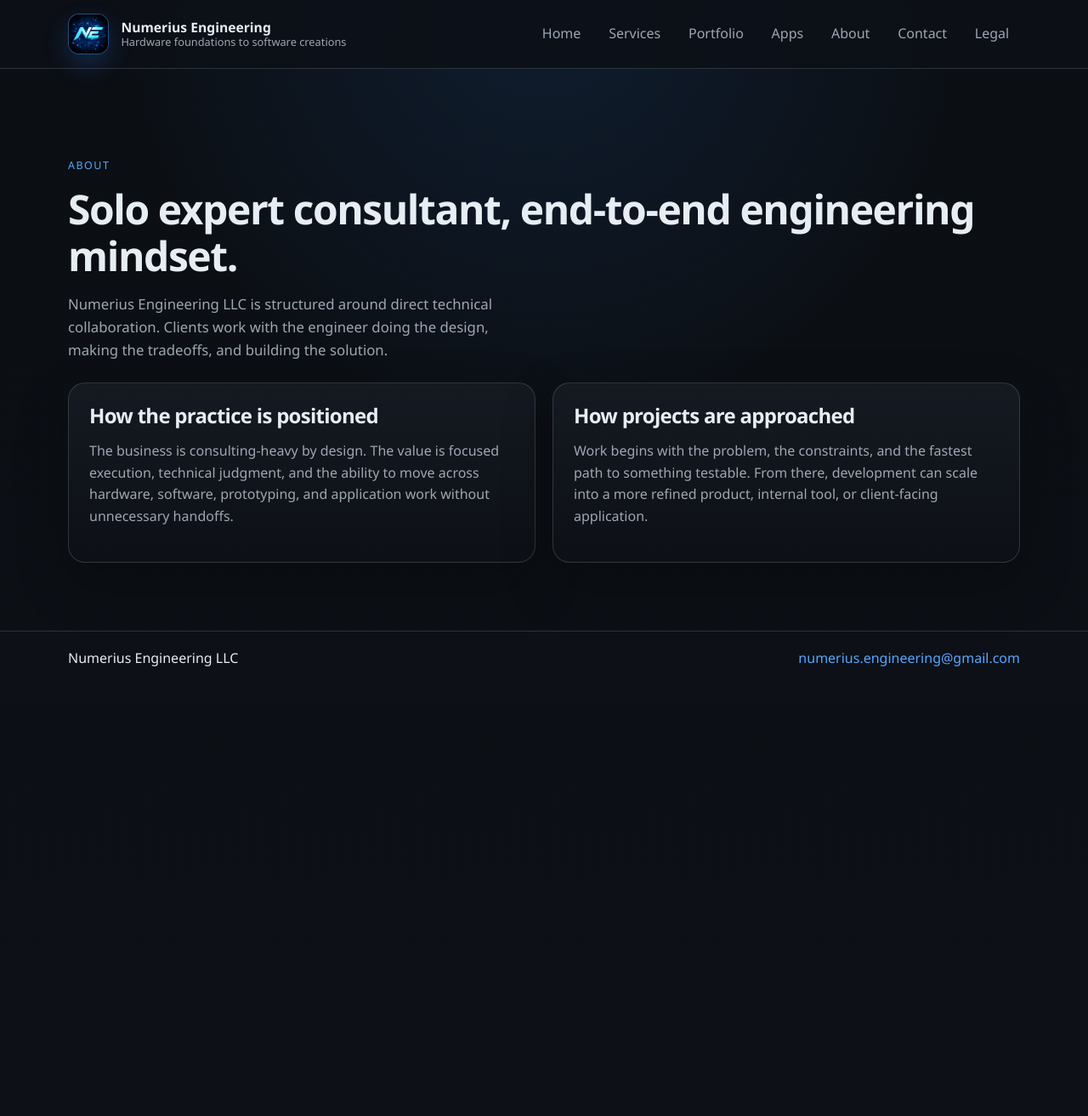
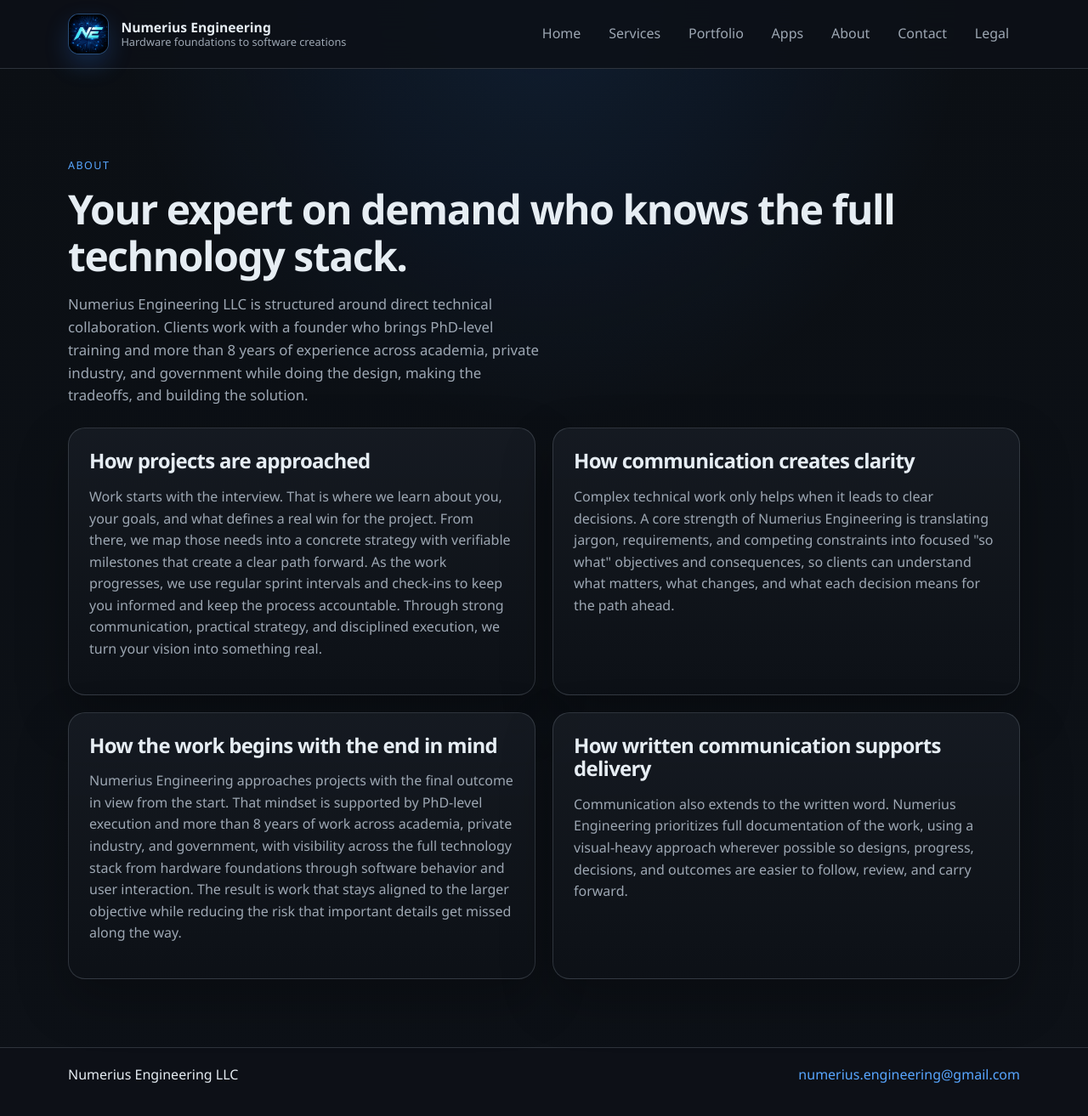
Before and after one commit to numerius-engineering/web, a Jekyll site: the page built from about.md, in a window 1280 px wide and 1318 px high. Shown: the top 1313 px of the window at 85% size. Built offline with Jekyll 4.4.1, drawn with Linux system fonts in a browser that asks for light colours.

Commit message:
Refine about page and add advanced platforms

```diff
--- a/about.md
+++ b/about.md
@@ -5,17 +5,25 @@ description: About Numerius Engineering and its consulting-led approach.
 
 <section class="page-header">
   <p class="eyebrow">About</p>
-  <h1>Solo expert consultant, end-to-end engineering mindset.</h1>
-  <p class="lead">Numerius Engineering LLC is structured around direct technical collaboration. Clients work with the engineer doing the design, making the tradeoffs, and building the solution.</p>
+  <h1>Your expert on demand who knows the full technology stack.</h1>
+  <p class="lead">Numerius Engineering LLC is structured around direct technical collaboration. Clients work with a founder who brings PhD-level training and more than 8 years of experience across academia, private industry, and government while doing the design, making the tradeoffs, and building the solution.</p>
 </section>
 
 <section class="section-grid">
   <article class="content-block">
-    <h2>How the practice is positioned</h2>
-    <p>The business is consulting-heavy by design. The value is focused execution, technical judgment, and the ability to move across hardware, software, prototyping, and application work without unnecessary handoffs.</p>
+    <h2>How projects are approached</h2>
+    <p>Work starts with the interview. That is where we learn about you, your goals, and what defines a real win for the project. From there, we map those needs into a concrete strategy with verifiable milestones that create a clear path forward. As the work progresses, we use regular sprint intervals and check-ins to keep you informed and keep the process accountable. Through strong communication, practical strategy, and disciplined execution, we turn your vision into something real.</p>
   </article>
   <article class="content-block">
-    <h2>How projects are approached</h2>
-    <p>Work begins with the problem, the constraints, and the fastest path to something testable. From there, development can scale into a more refined product, internal tool, or client-facing application.</p>
+    <h2>How communication creates clarity</h2>
+    <p>Complex technical work only helps when it leads to clear decisions. A core strength of Numerius Engineering is translating jargon, requirements, and competing constraints into focused "so what" objectives and consequences, so clients can understand what matters, what changes, and what each decision means for the path ahead.</p>
+  </article>
+  <article class="content-block">
+    <h2>How the work begins with the end in mind</h2>
+    <p>Numerius Engineering approaches projects with the final outcome in view from the start. That mindset is supported by PhD-level execution and more than 8 years of work across academia, private industry, and government, with visibility across the full technology stack from hardware foundations through software behavior and user interaction. The result is work that stays aligned to the larger objective while reducing the risk that important details get missed along the way.</p>
+  </article>
+  <article class="content-block">
+    <h2>How written communication supports delivery</h2>
+    <p>Communication also extends to the written word. Numerius Engineering prioritizes full documentation of the work, using a visual-heavy approach wherever possible so designs, progress, decisions, and outcomes are easier to follow, review, and carry forward.</p>
   </article>
 </section>
```
Also changed, not shown: index.md (+5 -0 lines), services.md (+5 -0 lines).
